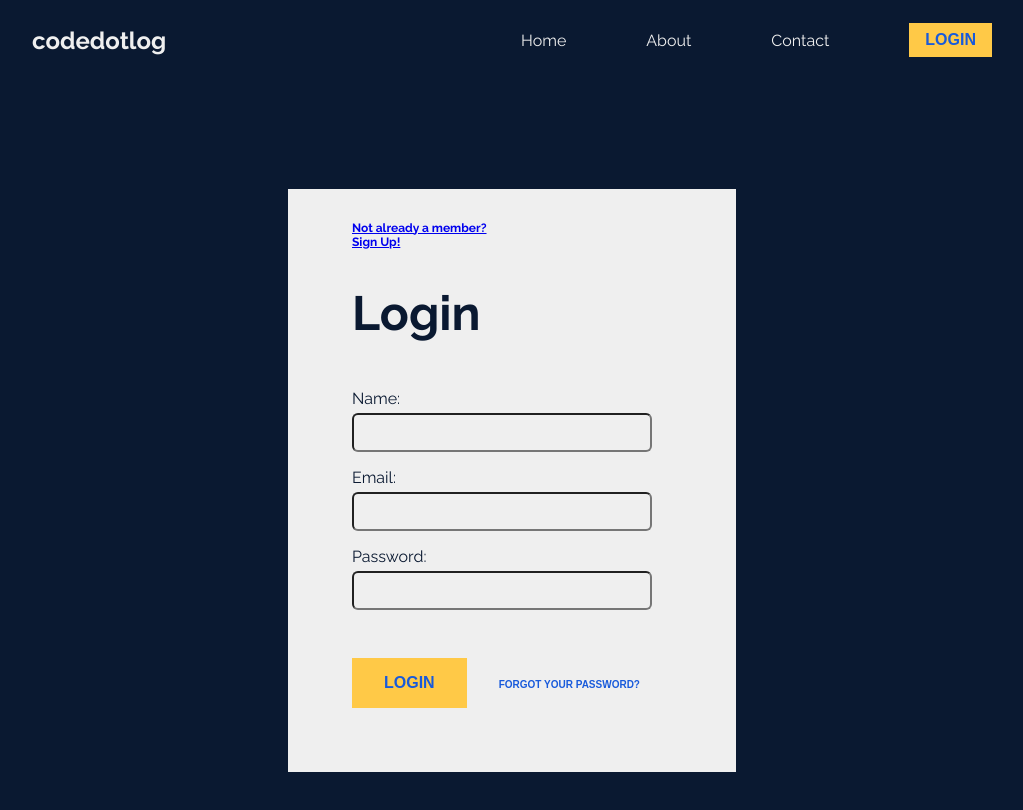
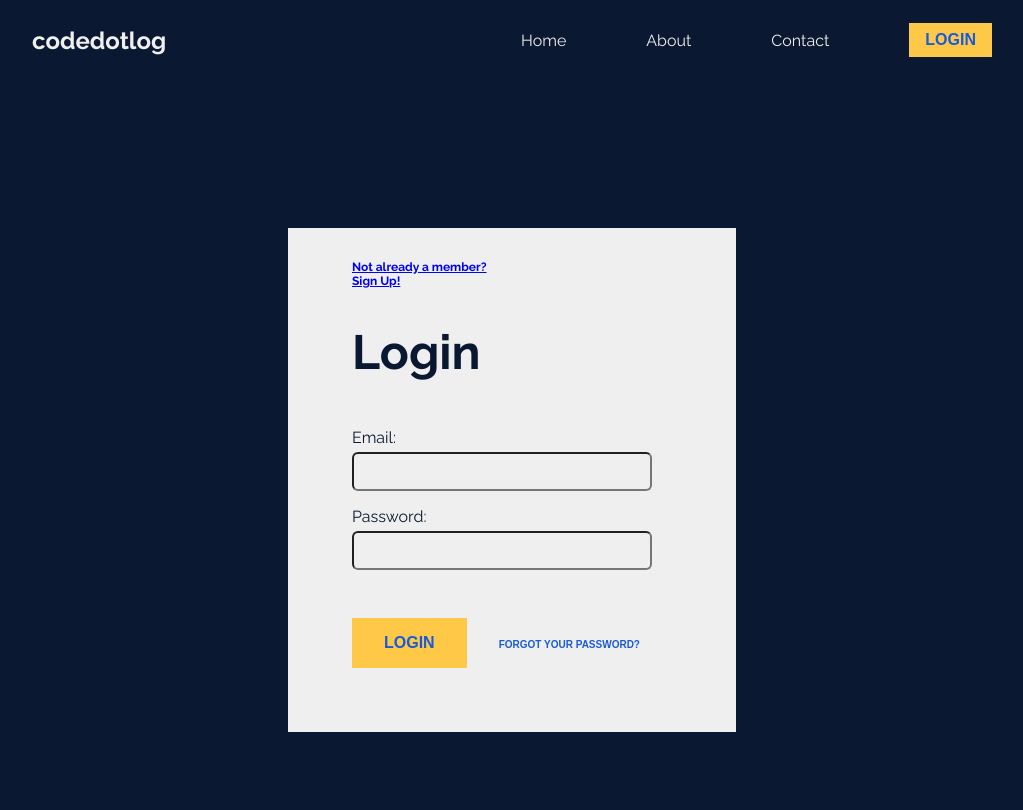
Before and after one commit to hanlee-311/codedotlog, a React (Create React App) app in the folder client/: page /Login in a window 1280 px wide. Shown: the top 810 px of the page, without its empty margins (128-1151 px from the left). Built offline with nearby package versions, Linux system fonts and the light colour scheme.

Commit message:
quote state

```diff
--- a/client/src/App.js
+++ b/client/src/App.js
@@ -51,8 +51,7 @@ function App() {
             <Route exact path="/SignUp" component={SignUp} />
             <Route exact path="/About" component={AboutUsSection} />
             <Route exact path="/Contact" component={ContactSection} />
-            {/* <Route exact path="/Dashboard" component={Dashboard} /> */}
-            {/* <Route exact path="/SetGoal" component={GoalPage} /> */}
+            <Route exact path="/SetGoal" component={GoalPage} />
     </Router>
 </ApolloProvider>
   );
--- a/client/src/Components/LoginSection.js
+++ b/client/src/Components/LoginSection.js
@@ -21,12 +21,9 @@ function LoginSection({ Login, error }) {
                 </SignInUp>
                 <FormHeader>Login</FormHeader>
                 {(error !== "") ? (<div className="error">{error}</div>) : ""}
+
                 <FormGroup>
-                    <FormLabel htmlFor="name">Name:</FormLabel>
-                    <FormInput type="text" name="name" id="name" onChange={e => setDetails({ ...details, name: e.target.value })} value={details.name} />
-                </FormGroup>
-                <FormGroup>
-                    <FormLabel htmlFor="name">Email:</FormLabel>
+                    <FormLabel htmlFor="email">Email:</FormLabel>
                     <FormInput type="email" name="email" id="email" onChange={e => setDetails({ ...details, email: e.target.value })} value={details.email} />
                 </FormGroup>
                 <FormGroup>
--- a/client/src/Components/Quote.js
+++ b/client/src/Components/Quote.js
@@ -1,19 +1,17 @@
-import React from 'react';
+import React, { useState } from 'react';
 var quoteAPI = 'https://quote-garden.herokuapp.com/api/v3/quotes?genre=motivational'
 var item = Math.floor(Math.random() * 10);
-var quoteText;
 
 
 function Quote() {
+  const [quoteText, quoteTextUpdater] = useState("");
     console.log(quoteAPI)
     fetch(quoteAPI)
     .then(function (response) {
         return response.json();
     })
     .then(function (data) {
-        console.log(data);
-        console.log(data.data[item].quoteText);
-        quoteText = data.data[item].quoteText;
+        quoteTextUpdater(data.data[item].quoteText);
         console.log(quoteText);
     }).catch((err) => console.warn(err))
 
--- a/client/src/Pages/SignUp.js
+++ b/client/src/Pages/SignUp.js
@@ -2,13 +2,11 @@ import React, { useState } from 'react';
 import { Link } from 'react-router-dom';
 import { useMutation } from '@apollo/client';
 import { ADD_USER } from '../utils/mutations';
-// import SignUpSection from '../Components/SignUpSection';
 import Auth from '../utils/auth';
 import Styled from 'styled-components';
 
 
 function SignUp() {
-    // const [details, setDetails] = useState({firstName: "", lastName: "", email: "", password: ""});
 
     const [formState, setFormState] = useState({
         firstName: '',
@@ -37,7 +35,6 @@ function SignUp() {
             const { data } = await addUser({
                 variables: { ...formState },
             });
-            console.warn('HERE', data);
             Auth.login(data.addUser.token);
         } catch (e) {
             console.error(e);
```
